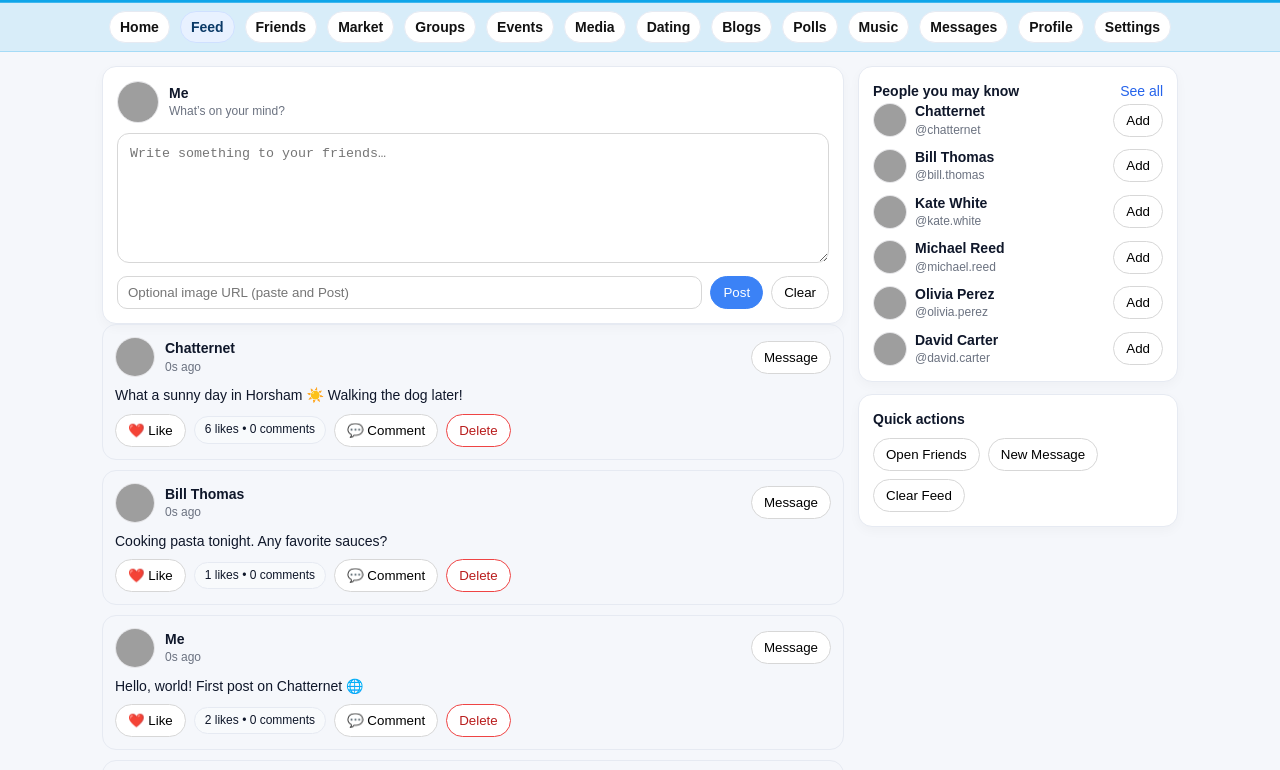
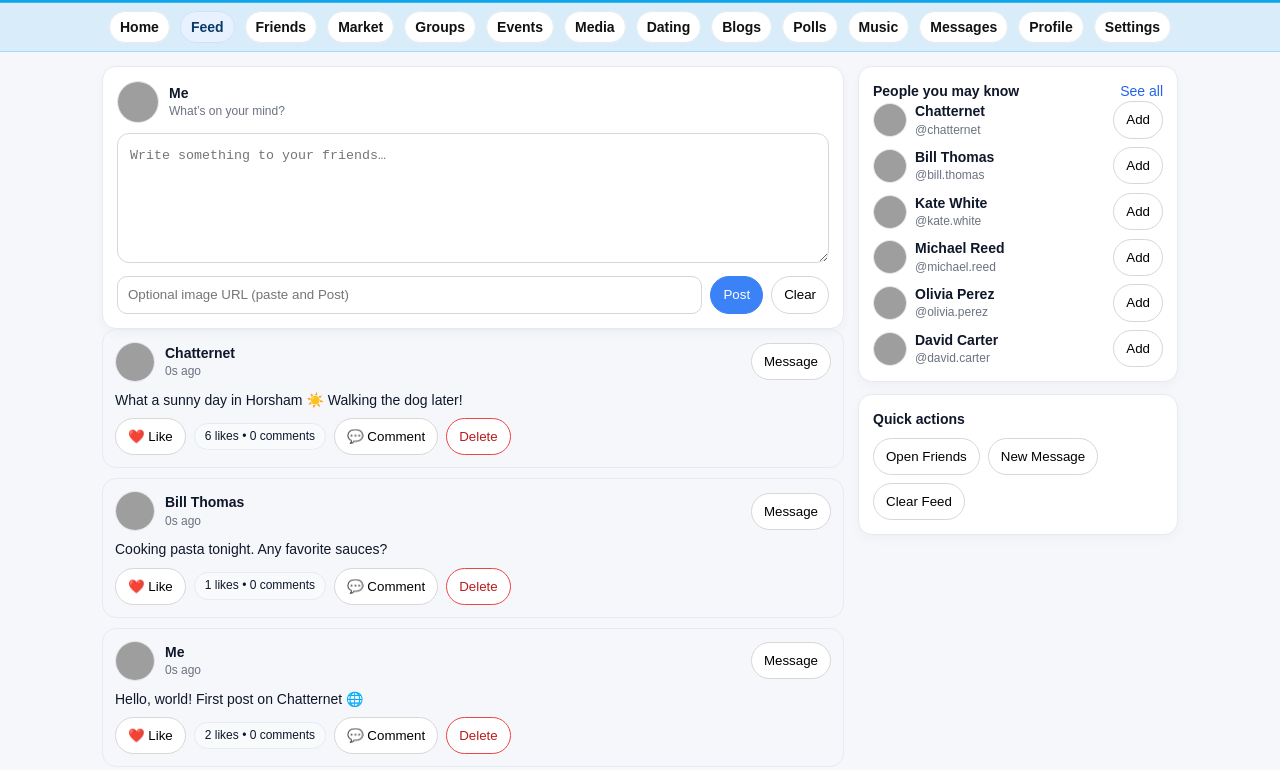
Before and after one commit to Chatternet1/chatternet-backend, a website: page public/feed.html in a window 1280 px wide. Shown: the part 186-956 px from the top of the page. Drawn offline with Linux system fonts and the light colour scheme; grey boxes are pictures that could not be loaded.

Commit message:
Update feed.html

```diff
--- a/public/feed.html
+++ b/public/feed.html
@@ -16,13 +16,27 @@
     --navBlueBg: rgba(14,165,233,.12);/* soft backdrop under pills */
     --navBlueLine: rgba(14,165,233,.25);
   }
+
   html,body{
     margin:0;padding:0;background:#f5f7fb;color:#0f172a;
     font:14px/1.45 Arial, "Segoe UI", system-ui, -apple-system, sans-serif;
-    overflow-y:auto !important;
+    text-size-adjust:100%;
   }
   a{color:#2563eb;text-decoration:none}
   *{box-sizing:border-box}
+
+  /* ===== Typography reset (kills Weebly's ligature/kerning overrides) ===== */
+  .top-bar, .top-bar *, nav.app-nav, nav.app-nav *, .page, .page *{
+    letter-spacing: normal !important;
+    word-spacing: normal !important;
+    font-kerning: normal !important;
+    font-variant-ligatures: none !important;
+    font-feature-settings: "kern" 1, "liga" 0, "clig" 0 !important;
+    text-rendering: optimizeLegibility !important;
+    -webkit-font-smoothing: antialiased !important;
+    -moz-osx-font-smoothing: grayscale !important;
+    line-height: 1.45;
+  }
 
   /* Blue bar (fixed) */
   .top-bar{
@@ -31,7 +45,7 @@
     padding:10px 14px; background:var(--barBlue); color:#fff;
     border-bottom:1px solid rgba(255,255,255,.2);
   }
-  .top-bar h2{margin:0;font-size:18px;font-weight:700}
+  .top-bar h2{margin:0;font-size:18px;font-weight:800;letter-spacing:.2px}
   .top-actions{display:flex;gap:10px;align-items:center}
   .pillbtn{
     height:36px;padding:0 12px;border-radius:999px;cursor:pointer;
@@ -53,7 +67,7 @@
     max-width:1100px;margin:0 auto;
     display:flex;gap:10px;flex-wrap:wrap;
     padding:8px 12px;
-    justify-content:center;                 /* ⟵ center the pills */
+    justify-content:center;
   }
   nav.app-nav a{
     display:inline-block !important; padding:8px 10px !important; border-radius:999px !important;
@@ -91,7 +105,7 @@
   .post{border:1px solid #e6eaf2;border-radius:14px;padding:12px}
   .post .head{display:flex;gap:10px;align-items:center;margin-bottom:8px}
   .post .pava{width:40px;height:40px;border-radius:999px;border:1px solid #e4e4e7;object-fit:cover}
-  .post .author{font-weight:600}
+  .post .author{font-weight:700}
   .post .time{font-size:12px;color:#6b7280}
   .post .txt{white-space:pre-wrap;margin:6px 0 8px}
   .post .img{width:100%;border-radius:12px;border:1px solid #eee;margin:8px 0;display:block}
@@ -118,63 +132,45 @@
   .sheet{background:#fff;border-radius:12px;max-width:520px;width:92%;max-height:80vh;overflow:auto;box-shadow:0 10px 30px rgba(0,0,0,.3);padding:16px}
 </style>
 
+<!-- Positioner: keeps bars under the Weebly header -->
 <script>
-/* ===== Positioner: keeps bars under your site header, centers pills ===== */
 (function(){
   var GAP=12;
   var MENU_SELS=['.wsite-nav','.wsite-menu-default','.wsite-menus','.w-nav','.nav-wrapper','.navbar','.siteHeader .nav','.desktop-nav','.top-nav','nav[role="navigation"]','.site-navigation'];
 
-  function getVar(pxName){
-    var v=getComputedStyle(document.documentElement).getPropertyValue(pxName)||'';
-    var n=parseInt(v,10); return isFinite(n)&&n>0?n:null;
-  }
-  function pickMenuBottomFallback(){
+  function pickMenuBottom(){
     var bottoms=[];
     for(var i=0;i<MENU_SELS.length;i++){
       var el=document.querySelector(MENU_SELS[i]); if(!el) continue;
       var r=el.getBoundingClientRect(), h=r.height, w=r.width;
-      var plausible=h>=32 && h<=180 && r.top>-40 && r.top<220 && w>300;
-      if(plausible) bottoms.push(Math.round(r.bottom));
+      var ok=h>=32 && h<=180 && r.top>-40 && r.top<220 && w>300;
+      if(ok) bottoms.push(Math.round(r.bottom));
     }
     var best=bottoms.length?Math.min.apply(null,bottoms):120;
     if(best>260) best=120;
-    try{var force=localStorage.getItem('ct_force_header_px'); if(force) best=parseInt(force,10)||best;}catch(_){}
-    return best;
+    try{ var force=localStorage.getItem('ct_force_header_px'); if(force) best=parseInt(force,10)||best; }catch(_){}
+    return best + GAP;
   }
-  function h(el,fb){ if(!el) return fb; var r=el.getBoundingClientRect(); return Math.max(fb, Math.round(r.height||fb)); }
-
-  var styleTag=null;
-  function forceCSS(barTop, navTop){
-    var css=".top-bar{top:"+barTop+"px !important} nav.app-nav{top:"+navTop+"px !important}";
-    if(!styleTag){ styleTag=document.createElement('style'); styleTag.id='ct-force-tops'; document.head.appendChild(styleTag); }
-    styleTag.textContent=css;
-  }
+  function measure(el,fb){ if(!el) return fb; var r=el.getBoundingClientRect(); return Math.max(fb, Math.round(r.height||fb)); }
 
   function apply(){
-    var blueVar=getVar('--ct-bluebar-top');
-    var headerVar=getVar('--ct-header-bottom');
-    var baseTop = blueVar!=null ? blueVar :
-                  headerVar!=null ? (headerVar + GAP) : pickMenuBottomFallback() + GAP;
-
+    var baseTop = pickMenuBottom();
     var bar=document.querySelector('.top-bar');
     var nav=document.querySelector('nav.app-nav');
 
     if(bar) bar.style.top=baseTop+'px';
-    var barH=h(bar,52);
-    var navTop=baseTop + barH;
+    var barH=measure(bar,52);
+    var navH=measure(nav,46);
 
     var root=document.documentElement;
     root.style.setProperty('--blueTop', baseTop+'px');
     root.style.setProperty('--barH', barH+'px');
-    root.style.setProperty('--navH', h(nav,46)+'px');
-    root.style.setProperty('--pagePad', (baseTop+barH+h(nav,46))+'px');
-
-    forceCSS(baseTop, navTop);
+    root.style.setProperty('--navH', navH+'px');
+    root.style.setProperty('--pagePad', (baseTop+barH+navH)+'px');
   }
 
-  var run=function(){ apply(); setTimeout(apply,100); setTimeout(apply,500); };
+  var run=function(){ apply(); setTimeout(apply,120); setTimeout(apply,600); };
   if(document.readyState==='loading'){ document.addEventListener('DOMContentLoaded', run); } else { run(); }
-  addEventListener('load', function(){ setTimeout(apply,800); }, {once:true});
   addEventListener('resize', apply, {passive:true});
   addEventListener('orientationchange', apply, {passive:true});
 })();
@@ -280,7 +276,13 @@
 
 <script>
 /* ===== Store & helpers ===== */
-const LS={ USERS:'ct_users_v3', PROFILE:'ct_profile_data_v1', NOTIF:'ct_notifications_v1', INBOX:'ct_inbox_v1', FEED:'ct_feed_posts_v1' };
+const LS={
+  USERS:'ct_users_v3',
+  PROFILE:'ct_profile_data_v1',
+  NOTIF:'ct_notifications_v1',
+  INBOX:'ct_inbox_v1',
+  FEED:'ct_feed_posts_v7'   /* unified with Settings page */
+};
 const $=s=>document.querySelector(s);
 const load=(k,f)=>{ try{const v=localStorage.getItem(k);return v?JSON.parse(v):f;}catch{return f;} };
 const save=(k,v)=>{ try{ localStorage.setItem(k,JSON.stringify(v)); }catch{} };
@@ -288,12 +290,16 @@ const nowISO=()=>new Date().toISOString();
 const face=n=>`https://i.pravatar.cc/200?u=${encodeURIComponent(n||'me')}`;
 const timeAgo=(iso)=>{ const s=(Date.now()-new Date(iso).getTime())/1000; if(s<60)return Math.floor(s)+'s'; if(s<3600)return Math.floor(s/60)+'m'; if(s<86400)return Math.floor(s/3600)+'h'; return Math.floor(s/86400)+'d'; };
 
-/* ===== Header wiring & overlay button ===== */
+/* ===== Header wiring ===== */
 (function header(){
   const prof=(load(LS.PROFILE,{}))['Me']||{};
   const me=$('#meAvatar'); if(me){ me.referrerPolicy='no-referrer'; me.loading='lazy'; me.src=prof.avatar||face('Me'); me.alt='Me'; me.onclick=()=>{ try{localStorage.setItem('ct_profile_view_v1',JSON.stringify({name:'Me'}));}catch{}; location.href='profile.html'; }; }
   const me2=$('#meAvatar2'); if(me2){ me2.referrerPolicy='no-referrer'; me2.loading='lazy'; me2.src=prof.avatar||face('Me'); }
-  document.getElementById('btnMsgs').onclick = (e)=>{ e.preventDefault(); if(window.ChatternetMessenger?.open) return window.ChatternetMessenger.open(); if(window.ctOpen) return window.ctOpen(); location.href='messages.html'; };
+  document.getElementById('btnMsgs').onclick = (e)=>{ e.preventDefault();
+    if(window.ChatternetMessenger?.open) return window.ChatternetMessenger.open();
+    if(window.ctOpen) return window.ctOpen();
+    location.href='messages.html';
+  };
 
   const nbg=document.getElementById('notifBg'), ibg=document.getElementById('inboxBg');
   function rN(){ const arr=load(LS.NOTIF,[]); document.getElementById('notifList').innerHTML=arr.length?arr.map(n=>`<div class="pill" style="display:block;margin:4px 0">${new Date(n.time).toLocaleString()} — ${n.text||''}</div>`).join(''):'No notifications yet.'; }
@@ -311,26 +317,41 @@ const timeAgo=(iso)=>{ const s=(Date.now()-new Date(iso).getTime())/1000; if(s<6
   const WANT = ['Chatternet','Bill Thomas','Kate White','Michael Reed','Olivia Perez','David Carter','Grace Lee','Liam Adams','Ava Morgan','Noah Walker','Sophia Turner','Mason Hill'];
   const names = new Set(u.map(x=>x && x.name).filter(Boolean));
   if(!names.has('Me')) u.unshift({name:'Me',avatar:face('Me')});
-  if(u.filter(x=>x.name!=='Me').length < 8){ WANT.forEach(n=>{ if(!names.has(n)){ u.push({name:n, avatar:face(n)}); names.add(n);} }); }
+  if(u.filter(x=>x.name!=='Me').length < 8){
+    WANT.forEach(n=>{ if(!names.has(n)){ u.push({name:n, avatar:face(n)}); names.add(n);} });
+  }
   save(LS.USERS, u);
 })();
 
-/* ===== Feed store ===== */
-const posts = ()=>load(LS.FEED,[]);
+/* ===== Feed store (migrates old key if present) ===== */
+function posts(){
+  const current = load(LS.FEED, null);
+  if(current) return current;
+  const legacy = load('ct_feed_posts_v1', []);
+  if(legacy && legacy.length){ save(LS.FEED, legacy); }
+  return load(LS.FEED, []);
+}
 const setPosts = a=>save(LS.FEED,a);
 
 /* Seed initial demo posts */
 (function seedFeed(){
   let p=posts(); if(p && p.length) return;
   const take = load(LS.USERS,[]).filter(x=>x.name!=='Me').slice(0,5).map(x=>x.name);
-  const demo=[ {a:take[0]||'Grace Lee',t:"What a sunny day in Horsham ☀️ Walking the dog later!"}, {a:take[1]||'Liam Adams',t:"Cooking pasta tonight. Any favorite sauces?"}, {a:'Me',t:"Hello, world! First post on Chatternet 🌐"}, {a:take[2]||'Ava Morgan',t:"Finished a great documentary—recommendations welcome."}, {a:take[3]||'Noah Walker',t:"Gym done ✅ Coffee time."} ];
+  const demo=[
+    {a:take[0]||'Grace Lee',t:"What a sunny day in Horsham ☀️ Walking the dog later!"},
+    {a:take[1]||'Liam Adams',t:"Cooking pasta tonight. Any favorite sauces?"},
+    {a:'Me',t:"Hello, world! First post on Chatternet 🌐"},
+    {a:take[2]||'Ava Morgan',t:"Finished a great documentary—recommendations welcome."},
+    {a:take[3]||'Noah Walker',t:"Gym done ✅ Coffee time."}
+  ];
   p = demo.map(d=>({id:'p_'+Math.random().toString(36).slice(2),author:d.a,avatar:face(d.a),text:d.t,time:nowISO(),likes:Math.floor(Math.random()*15),comments:0,cmts:[],img:null}));
   setPosts(p);
 })();
 
 /* ===== Composer ===== */
 document.getElementById('btnPost').onclick=()=>{
-  const txt=(document.getElementById('composerText').value||'').trim(), img=(document.getElementById('imgUrl').value||'').trim();
+  const txt=(document.getElementById('composerText').value||'').trim(),
+        img=(document.getElementById('imgUrl').value||'').trim();
   if(!txt && !img) return;
   const me='Me', p=posts();
   p.unshift({id:'p_'+Math.random().toString(36).slice(2),author:me,avatar:face(me),text:txt,time:nowISO(),likes:0,comments:0,cmts:[],img:img||null});
@@ -449,7 +470,7 @@ document.getElementById('feedList').addEventListener('keydown',(e)=>{
     <div class="person">
       <img class="picon" src="${x.avatar||face(x.name)}" alt="">
       <div style="flex:1;min-width:0">
-        <div style="font-weight:600">${x.name}</div>
+        <div style="font-weight:700">${x.name}</div>
         <div class="muted" style="font-size:12px">@${x.name.toLowerCase().replace(/\s+/g,'.')}</div>
       </div>
       <button class="btn" data-add="${x.name}">Add</button>
@@ -470,5 +491,34 @@ document.getElementById('qaToMessages').onclick=()=>{ if(window.ChatternetMessen
 document.getElementById('qaClearFeed').onclick=()=>{ save(LS.FEED,[]); renderFeed(); };
 </script>
 
+<!-- Universal messenger loader (keeps your Render base) -->
+<script>
+(function(){
+  "use strict";
+  var BASE=(window.CT_API_BASE || localStorage.getItem('ct_api_base') || 'https://chatternet-backend-1.onrender.com').replace(/\/+$/,'');
+  window.CT_API_BASE = BASE; try{ localStorage.setItem('ct_api_base', BASE); }catch{}
+  function tryLoad(list, done){
+    (function next(i){ if(i>=list.length){ done(false); return; }
+      var s=document.createElement('script'); s.src=list[i]; s.async=true;
+      s.onload=function(){ done(true); }; s.onerror=function(){ s.remove(); next(i+1); };
+      (document.head||document.documentElement).appendChild(s);
+    })(0);
+  }
+  var paths=[ BASE+'/assets/messenger.js','/assets/messenger.js','assets/messenger.js','/messenger.js','messenger.js' ];
+  tryLoad(paths, function(ok){
+    if(ok && window.ChatternetMessenger && typeof window.ChatternetMessenger.open==='function'){
+      window.ctOpen    = window.ctOpen    || function(){ window.ChatternetMessenger.open(); };
+      window.ctMessage = window.ctMessage || function(){ window.ChatternetMessenger.open(); };
+    }
+  });
+  document.addEventListener('click', function(e){
+    var a=e.target.closest && e.target.closest('a[href*="messages.html"]'); if(!a) return;
+    if(window.ctOpen || (window.ChatternetMessenger && window.ChatternetMessenger.open)){
+      e.preventDefault(); (window.ctOpen || window.ChatternetMessenger.open)();
+    }
+  }, true);
+})();
+</script>
+
 </body>
 </html>
```
